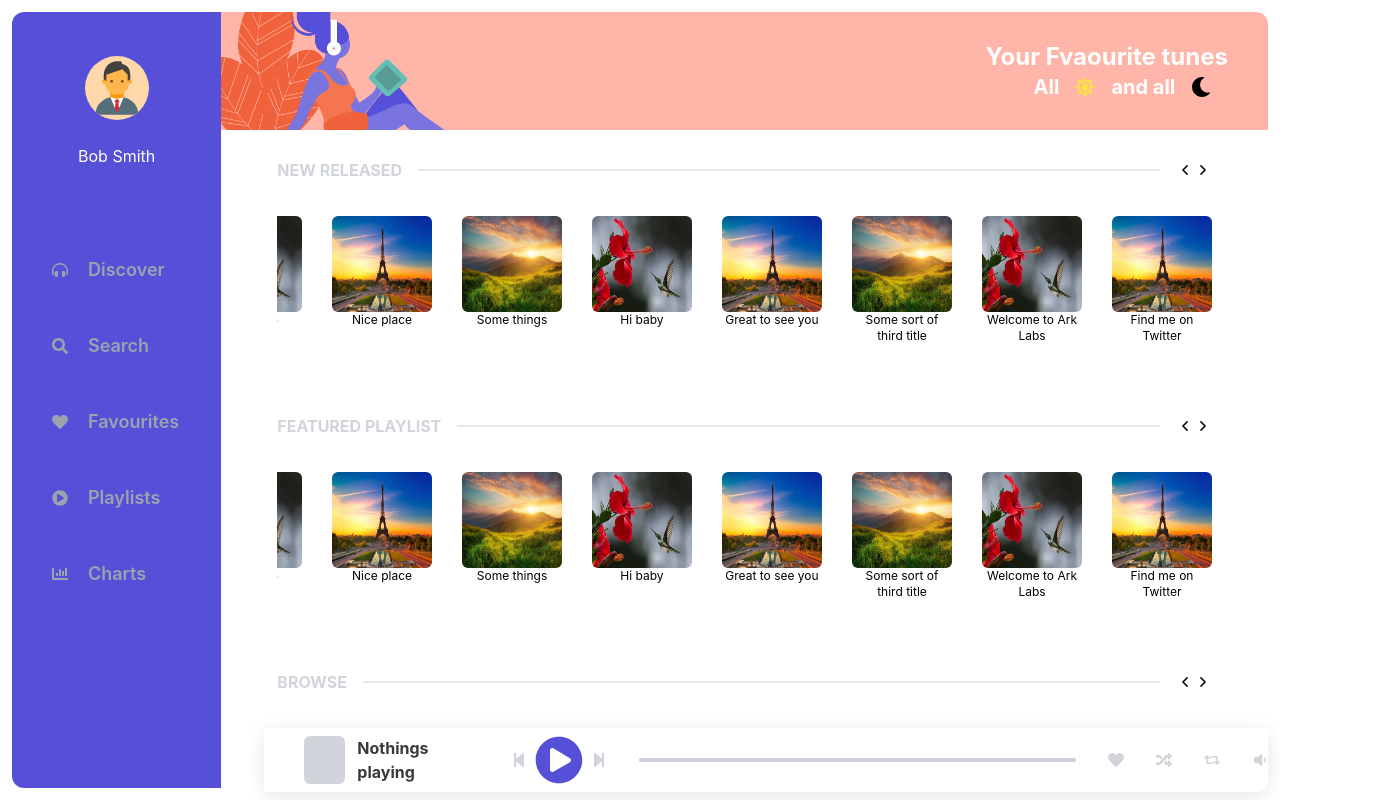
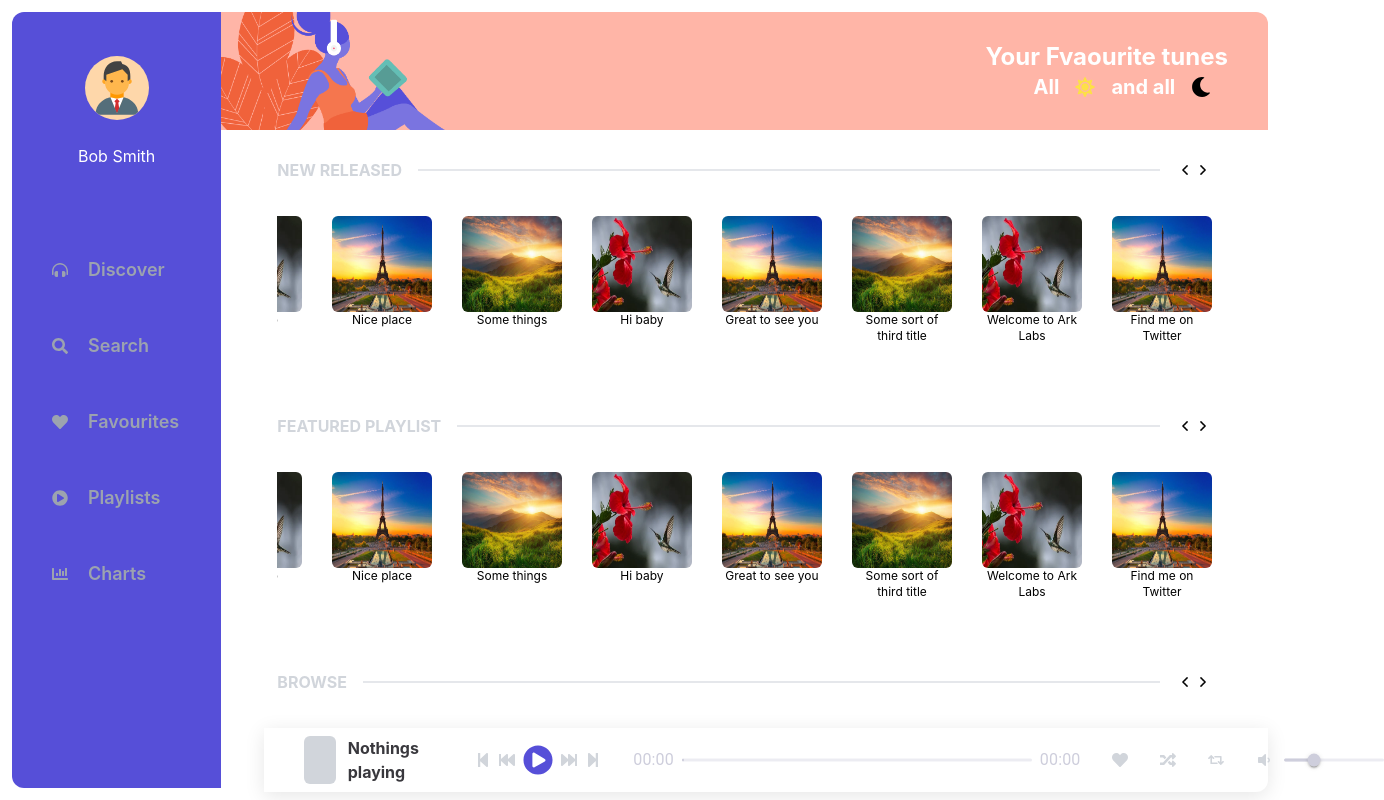
Before and after one commit to JKhaledJ/spotify_react, a React (Create React App) app: page / in a window 1280 px wide. Shown: the whole page, 1384 px wide, since content can reach past the window. Built offline with nearby package versions, Linux system fonts and the light colour scheme.

Commit message:
player functionality implemented

```diff
--- a/package.json
+++ b/package.json
@@ -3,6 +3,10 @@
   "version": "0.1.0",
   "private": true,
   "dependencies": {
+    "@emotion/react": "^11.10.5",
+    "@emotion/styled": "^11.10.5",
+    "@mui/icons-material": "^5.11.0",
+    "@mui/material": "^5.11.0",
     "@testing-library/jest-dom": "^5.16.5",
     "@testing-library/react": "^13.4.0",
     "@testing-library/user-event": "^13.5.0",
--- a/src/components/body/player/Player.js
+++ b/src/components/body/player/Player.js
@@ -1,24 +1,213 @@
 import React from "react";
-import { FaPlayCircle, FaAngleLeft, FaAngleRight, FaHeart, FaEllipsisH, FaRandom, FaRetweet, FaVolumeDown, FaStepBackward, FaStepForward} from 'react-icons/fa'
+import {
+  FaPlayCircle,
+  FaHeart,
+  FaRandom,
+  FaRetweet,
+  FaVolumeDown,
+  FaVolumeUp,
+  FaVolumeMute,
+  FaVolumeOff,
+  FaStepBackward,
+  FaStepForward,
+  FaFastBackward,
+  FaFastForward,
+  FaPause,
+} from "react-icons/fa";
+import { useState, useEffect, useRef } from "react";
+import { styled, Typography, Slider } from "@mui/material";
+
+// #region ------- Tracts -------------------------------------------------------
+import fade from "./music/As You Fade Away - NEFFEX.mp3";
+import enough from "./music/Enough - NEFFEX.mp3";
+import immortal from "./music/Immortal - NEFFEX.mp3";
+import playDead from "./music/Play Dead - NEFFEX.mp3";
+import winning from "./music/Winning - NEFFEX.mp3";
+// #endregion ---------------------------------------------------------------
+
+// #region -------- Styled Components -----------------------------------------
+const PSlider = styled(Slider)(({ theme, ...props }) => ({
+  color: "#CECEDC",
+  height: 3,
+  width: props.width,
+  "&:hover": {
+    cursor: "auto",
+  },
+  "& .MuiSlider-thumb": {
+    width: "13px",
+    height: "13px",
+    display: props.thumbless ? "none" : "block",
+  },
+}));
+// #endregion ---------------------------------------------------------------
+
+const playlist = [fade, enough, immortal, playDead, winning];
 
 export default function Player() {
+  const audioPlayer = useRef();
+
+  const [index, setIndex] = useState(0);
+
+  const [currentSong] = useState(playlist[index]);
+
+  const [isPlaying, setIsPlaying] = useState(false);
+  const [volume, setVolume] = useState(30);
+  const [mute, setMute] = useState(false);
+
+  const [elapsed, setElapsed] = useState(0);
+  const [duration, setDuration] = useState(0);
+
+  useEffect(() => {
+    if (audioPlayer) {
+      audioPlayer.current.volume = volume / 100;
+    }
+
+    if (isPlaying) {
+      setInterval(() => {
+        const _duration = Math.floor(audioPlayer?.current?.duration);
+        const _elapsed = Math.floor(audioPlayer?.current?.currentTime);
+
+        setDuration(_duration);
+        setElapsed(_elapsed);
+      }, 100);
+    }
+  }, [volume, isPlaying]);
+
+  function formatTime(time) {
+    if (time && !isNaN(time)) {
+      const minutes =
+        Math.floor(time / 60) < 10
+          ? `0${Math.floor(time / 60)}`
+          : Math.floor(time / 60);
+      const seconds =
+        Math.floor(time % 60) < 10
+          ? `0${Math.floor(time % 60)}`
+          : Math.floor(time % 60);
+
+      return `${minutes}:${seconds}`;
+    }
+    return "00:00";
+  }
+
+  const togglePlay = () => {
+    if (!isPlaying) {
+      audioPlayer.current.play();
+    } else {
+      audioPlayer.current.pause();
+    }
+    setIsPlaying((prev) => !prev);
+  };
+
+  const toggleForward = () => {
+    audioPlayer.current.currentTime += 10;
+  };
+
+  const toggleBackward = () => {
+    audioPlayer.current.currentTime -= 10;
+  };
+
+  const toggleSkipForward = () => {
+    if (index >= playlist.length - 1) {
+      setIndex(0);
+      audioPlayer.current.src = playlist[0];
+      audioPlayer.current.play();
+    } else {
+      setIndex((prev) => prev + 1);
+      audioPlayer.current.src = playlist[index + 1];
+      audioPlayer.current.play();
+    }
+  };
+
+  const toggleSkipBackward = () => {
+    if (index > 0) {
+      setIndex((prev) => prev - 1);
+      audioPlayer.current.src = playlist[index - 1];
+      audioPlayer.current.play();
+    }
+  };
+
+  function VolumeBtns() {
+    return mute ? (
+      <FaVolumeMute
+        sx={{ color: "#CECEDC", "&:hover": { color: "#564fd8" } }}
+        onClick={() => setMute(!mute)}
+      />
+    ) : volume <= 20 ? (
+      <FaVolumeOff
+        sx={{ color: "#CECEDC", "&:hover": { color: "#564fd8" } }}
+        onClick={() => setMute(!mute)}
+      />
+    ) : volume <= 75 ? (
+      <FaVolumeDown
+        sx={{ color: "#CECEDC", "&:hover": { color: "#564fd8" } }}
+        onClick={() => setMute(!mute)}
+      />
+    ) : (
+      <FaVolumeUp
+        sx={{ color: "#CECEDC", "&:hover": { color: "#564fd8" } }}
+        onClick={() => setMute(!mute)}
+      />
+    );
+  }
   return (
+    <div>
+      <audio src={currentSong} ref={audioPlayer} muted={mute} />
+
       <div className="absolute h-16 w-[calc(100%-276px)] bottom-2 rounded-br-xl right-3 bg-white shadow-custom flex items-center">
         <div className="flex items-center px-10 gap-3">
           <span className="bg-gray-300 w-12 h-12 rounded-md"></span>
           <h1 className="font-bold text-[#39383D]">Nothings playing</h1>
         </div>
         <div className="flex items-center gap-2 text-gray-300">
-        <span className="cursor-pointer"><FaStepBackward/></span>
-        <span className="text-5xl text-[#564fd8] cursor-pointer"><FaPlayCircle/></span>
-        <span className="cursor-pointer"><FaStepForward/></span>
+          <button className="cursor-pointer" onClick={toggleSkipBackward}>
+            <FaStepBackward />
+          </button>
+          <button className="cursor-pointer" onClick={toggleBackward}>
+            <FaFastBackward />
+          </button>
+          <button onClick={togglePlay} className="text-3xl text-[#564fd8] cursor-pointer">
+            {!isPlaying ? (
+              <FaPlayCircle />
+            ) : (
+              <FaPause />
+            )}
+          </button>
+          <button className="cursor-pointer" onClick={toggleForward}>
+            <FaFastForward />
+          </button>
+          <button className="cursor-pointer" onClick={toggleSkipForward}>
+            <FaStepForward />
+          </button>
         </div>
-      <span className="h-1 bg-[#CECEDC] rounded-sm w-1/2 mx-8"></span>
-      <div className="flex text-gray-300 gap-8">
-         <FaHeart/>
-         <FaRandom/>
-         <FaRetweet/>
-         <FaVolumeDown/>
+        <div className="flex items-center mx-8 gap-2">
+          <Typography sx={{ color: "#CECEDC" }}>
+            {formatTime(elapsed)}
+          </Typography>
+          <PSlider
+            thumbless={"true"}
+            value={elapsed}
+            max={duration}
+            width={350}
+          />
+          <Typography sx={{ color: "#CECEDC" }}>
+            {formatTime(duration - elapsed)}
+          </Typography>
+        </div>
+        <div className="flex text-gray-300 items-center gap-8">
+          <FaHeart />
+          <FaRandom />
+          <FaRetweet />
+          <span className="flex gap-3 items-center">
+            <VolumeBtns />
+            <PSlider
+              min={0}
+              max={100}
+              value={volume}
+              onChange={(e, v) => setVolume(v)}
+              width={100}
+            />
+          </span>
+        </div>
       </div>
     </div>
   );
```
Also changed, not shown: 2 other files (tests, documents, lock files or other folders). Lines whose indentation alone changed are shown as unchanged.
